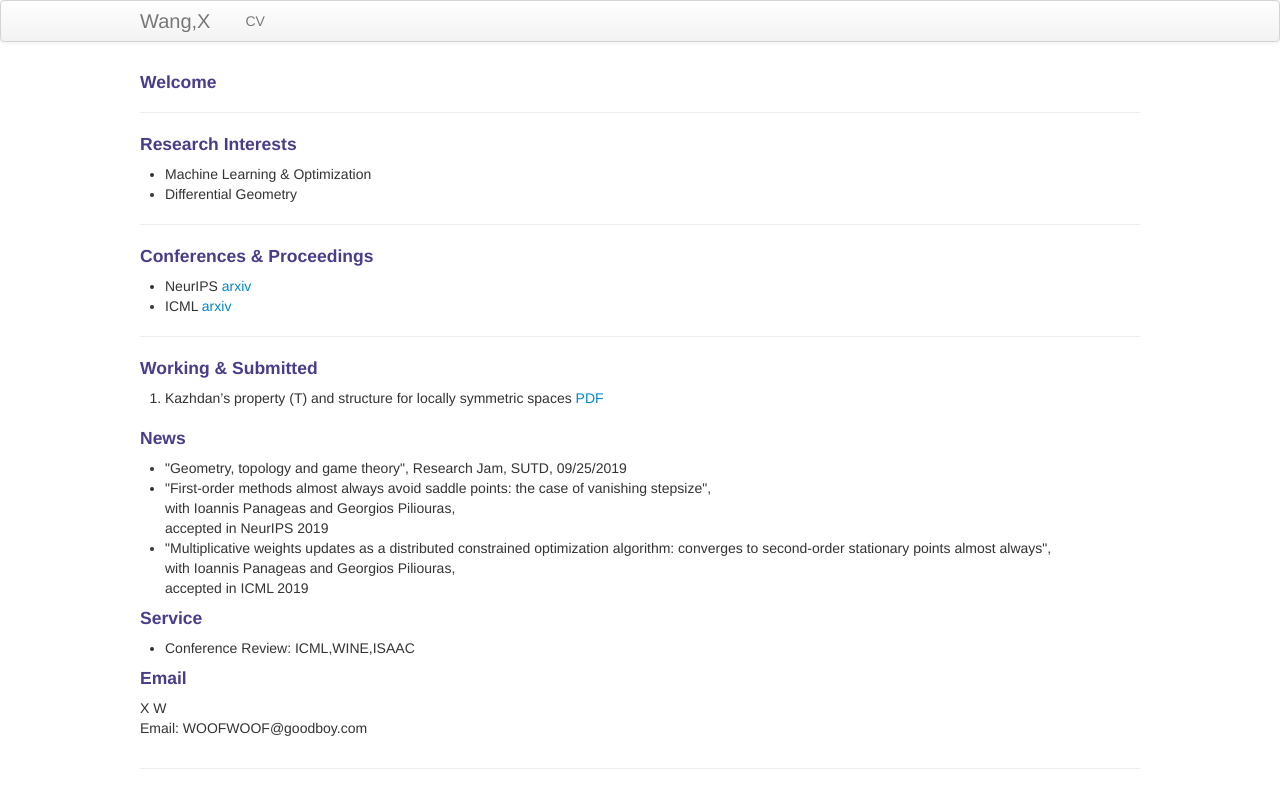
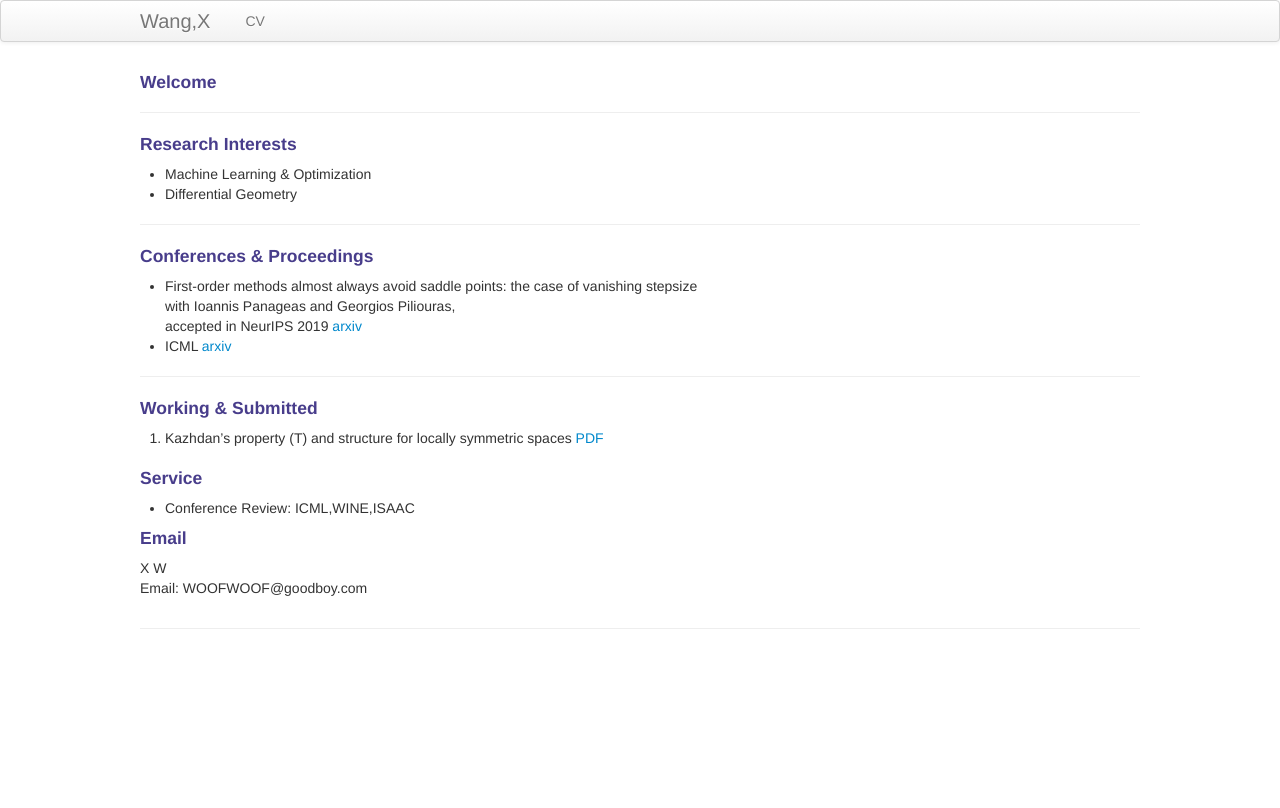
Before and after one commit to xiiaowang/xiiaowang.github.io, a Jekyll site: the page built from index.md, in a window 1280 px wide. Shown: the top 808 px of the page. Built offline with Jekyll 4.4.1, drawn with Linux system fonts in a browser that asks for light colours; part of the change alters nothing that is shown.

Commit message:
Update index.md

```diff
--- a/index.md
+++ b/index.md
@@ -36,7 +36,7 @@ keywords: machine learning, geometry
 ---
 <h4><a name="Conferences & Proceedings"></a>Conferences & Proceedings</h4>
 <ul>
-   <li> NeurIPS <a href="http://arxiv.org/abs/1906.07772">arxiv</a></li>
+   <li> First-order methods almost always avoid saddle points: the case of vanishing stepsize <br/> with Ioannis Panageas and Georgios Piliouras,<br/> accepted in NeurIPS 2019 <a href="http://arxiv.org/abs/1906.07772">arxiv</a></li>
    <li> ICML <a href="http://arxiv.org/abs/1810.05355">arxiv</a></li>
 </ul>
 ---
@@ -45,13 +45,14 @@ keywords: machine learning, geometry
    1. Kazhdan's property (T) and structure for locally symmetric spaces [PDF]({{ BASE_PATH }}/assets/main.pdf)
 
 <div class="container">
+    <!--
     <h4><a name="News"></a>News</h4>
     <ul>
         <li>"Geometry, topology and game theory", Research Jam, SUTD, 09/25/2019</li>
         <li>"First-order methods almost always avoid saddle points: the case of vanishing stepsize",<br/> with Ioannis Panageas and Georgios Piliouras,<br/> accepted in NeurIPS 2019</li>
         <li>"Multiplicative weights updates as a distributed constrained optimization algorithm: converges to second-order stationary points almost always",<br/>with Ioannis Panageas and Georgios Piliouras,<br/> accepted in ICML 2019</li>
     </ul>
-
+    -->
 
    <h4><a name="Service"></a>Service</h4>
     <ul>
```
